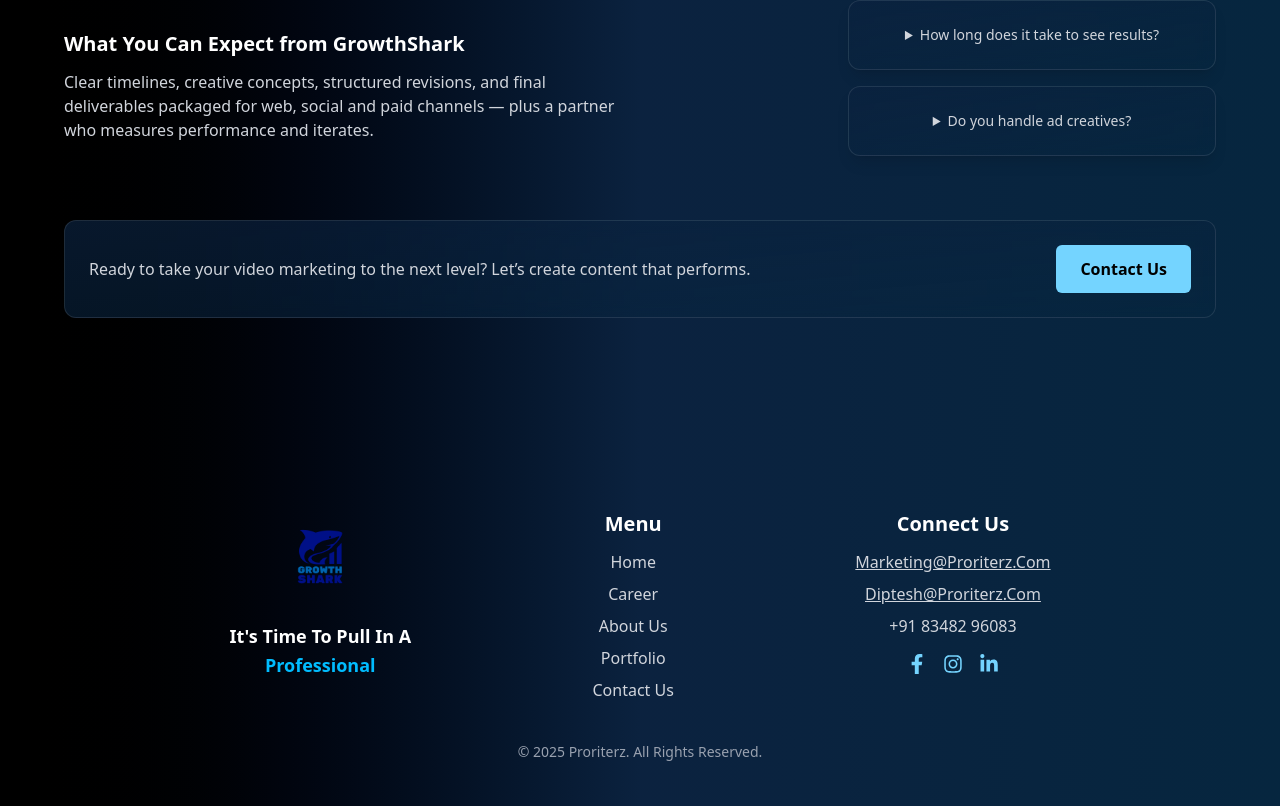
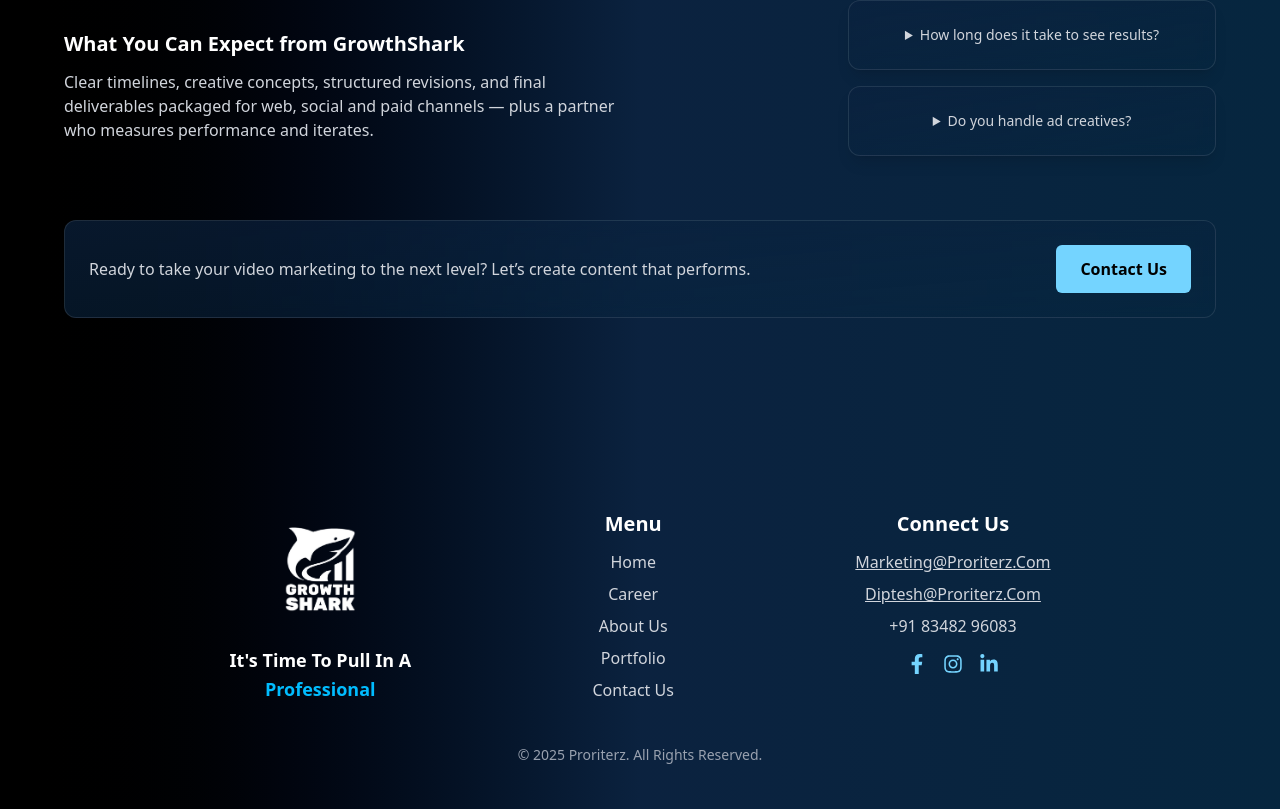
Before and after one commit to Subhra0007/Growth-Shark, a React (Vite) app in the folder FrontEnd/: page /services/videocontent in a window 1280 px wide. Shown: the part 2405-3214 px from the top of the page. Built offline with nearby package versions, Linux system fonts and the light colour scheme.

Commit message:
Updated 14-08 at 19:25

```diff
--- a/FrontEnd/src/components/Footer.jsx
+++ b/FrontEnd/src/components/Footer.jsx
@@ -1,8 +1,7 @@
 import { Link } from "react-router-dom";
 import { FaFacebookF, FaInstagram, FaLinkedinIn } from 'react-icons/fa';
 import FooterBg from '../assets/Footer.png';
-import logo from '../assets/logo.png';
-
+import FooterLogo from '../assets/FooterLogo.png'
 export default function Footer() {
   return (
     <footer className="relative text-white overflow-hidden bg-gradient-to-r from-black via-[#0b223f] to-[#06263f] py-5">
@@ -23,7 +22,7 @@
       <div className="relative z-10 max-w-6xl mx-auto px-6 flex lg:flex-row flex-col justify-evenly gap-10 mt-15">
         {/* Logo & Tagline */}
         <div className="flex flex-col items-center text-center">
-          <img src={logo} alt="GrowthShark" className="w-24 mb-4" />
+          <img src={FooterLogo} alt="FooterLogo" className="w-24 mb-4" />
           <p className="text-base sm:text-lg font-semibold leading-relaxed">
             It's Time To Pull In A <br />
             <span className="text-sky-400">Professional</span>
```
Also changed, not shown: FrontEnd/src/assets/FooterLogo.png (added).
